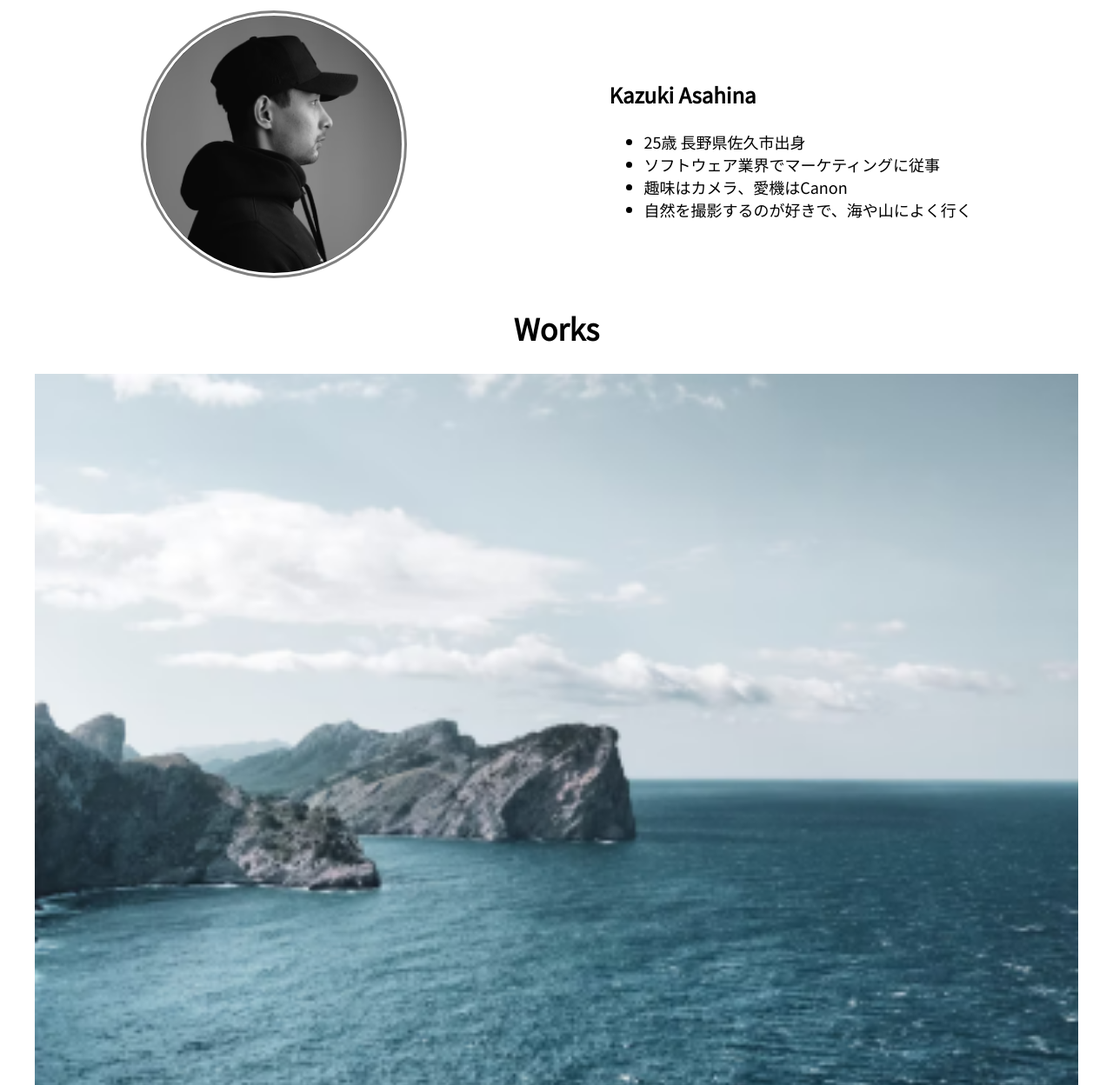
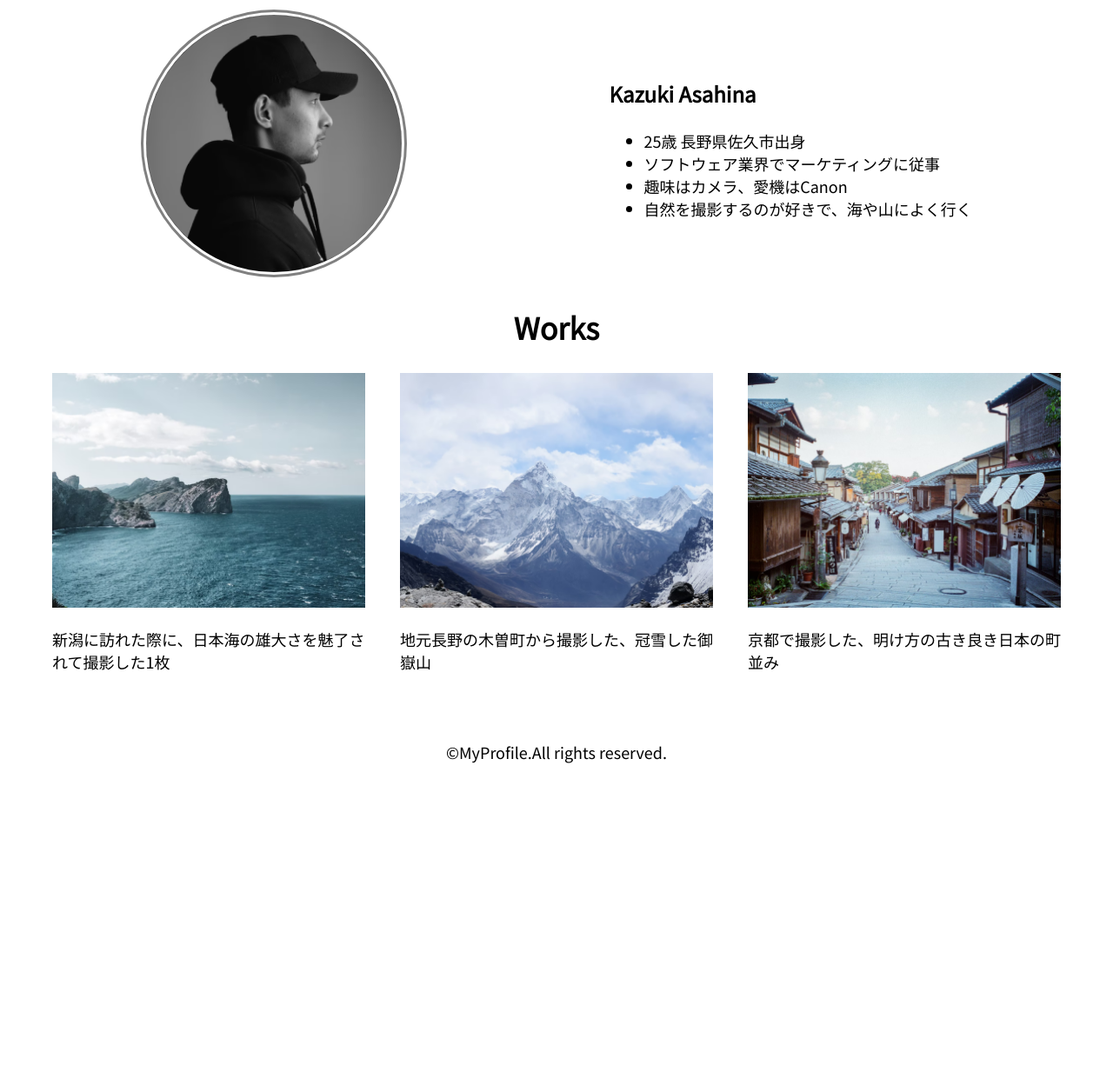
Before and after one commit to hama1117/html-css-basic-kadai, a plain HTML site: page mosya2/index.html in a window 1280 px wide. Shown: the part 724-1972 px from the top of the page at 87% size. After the commit the page ends 1622 px from the top, so only its background shows below. Drawn offline with Linux system fonts and the light colour scheme.

Commit message:
Add files via upload

```diff
--- a/mosya2/index.html
+++ b/mosya2/index.html
@@ -13,33 +13,26 @@
 </head>
 
 <body>
-
   <header>
-
     <nav>
-
       <h1>
-        <a href="index.html">My Profile</a>
+        <a href="index.html" >My Profile</a>
       </h1>
 
       <div>
         <a href="#about">About</a>
         <a href="#works">Works</a>
       </div>
-
     </nav>
-
   </header>
 
 
   <main>
-
-    <img src="image/main.png" alt="camera">
+    <img src="image/main.png" alt="カメラの画像">
 
     <section>
-
       <h2 id="about">About</h2>
-      <div class="content-one">
+      <div class="about-content">
         <div>
           <img class="asahina" src="image/about.png">
         </div>
@@ -53,9 +46,7 @@
             <li>自然を撮影するのが好きで、海や山によく行く</li>
           </ul>
         </div>
-
       </div>
-
     </section>
 
 
@@ -63,19 +54,19 @@
 
       <h2 id="works">Works</h2>
 
-      <div class="content=twe">
+      <div class="works-content">
 
-        <div>
+        <div class="item">
           <img src="image/works1.png" alt="sea">
           <p>新潟に訪れた際に、日本海の雄大さを魅了されて撮影した1枚</p>
         </div>
 
-        <div>
+        <div class="item item_center">
           <img src="image/works2.png" alt="mountain">
           <p>地元長野の木曽町から撮影した、冠雪した御嶽山</p>
         </div>
 
-        <div>
+        <div class="item">
           <img src="image/works3.png" alt="city">
           <p>京都で撮影した、明け方の古き良き日本の町並み</p>
         </div>
--- a/mosya2/style.css
+++ b/mosya2/style.css
@@ -1,5 +1,10 @@
 * {
   font-family: 'Noto Sans JP', sans-serif;
+}
+
+body {
+  padding: 0px;
+  margin: 0px;
 }
 
 nav {
@@ -44,16 +49,18 @@ h2 {
   font-size: 34px;
 }
 
-.content-one {
+.about-content {
   display: flex;
   justify-content: space-around;
   align-items: center;
+  flex-wrap: wrap;
 }
 
-.content-twe {
+.works-content {
   display: flex;
   justify-content: space-around;
   align-items: center;
+  flex-wrap: wrap;
 }
 
 h3 {
@@ -67,3 +74,26 @@ ul li {
 p {
   font-size: 18px;
 }
+
+.item {
+  padding-bottom: 60px;
+  width: 30%;
+}
+
+.item_center {
+  padding: auto 20px;
+}
+
+footer {
+  text-align: center;
+  font-size: 18px;
+  padding-bottom: 20px;
+}
+
+@media (max-width: 767px) {
+  .item {
+    width: 100%;
+    text-align: center;
+    padding-bottom: 40px;
+  }
+}
```
